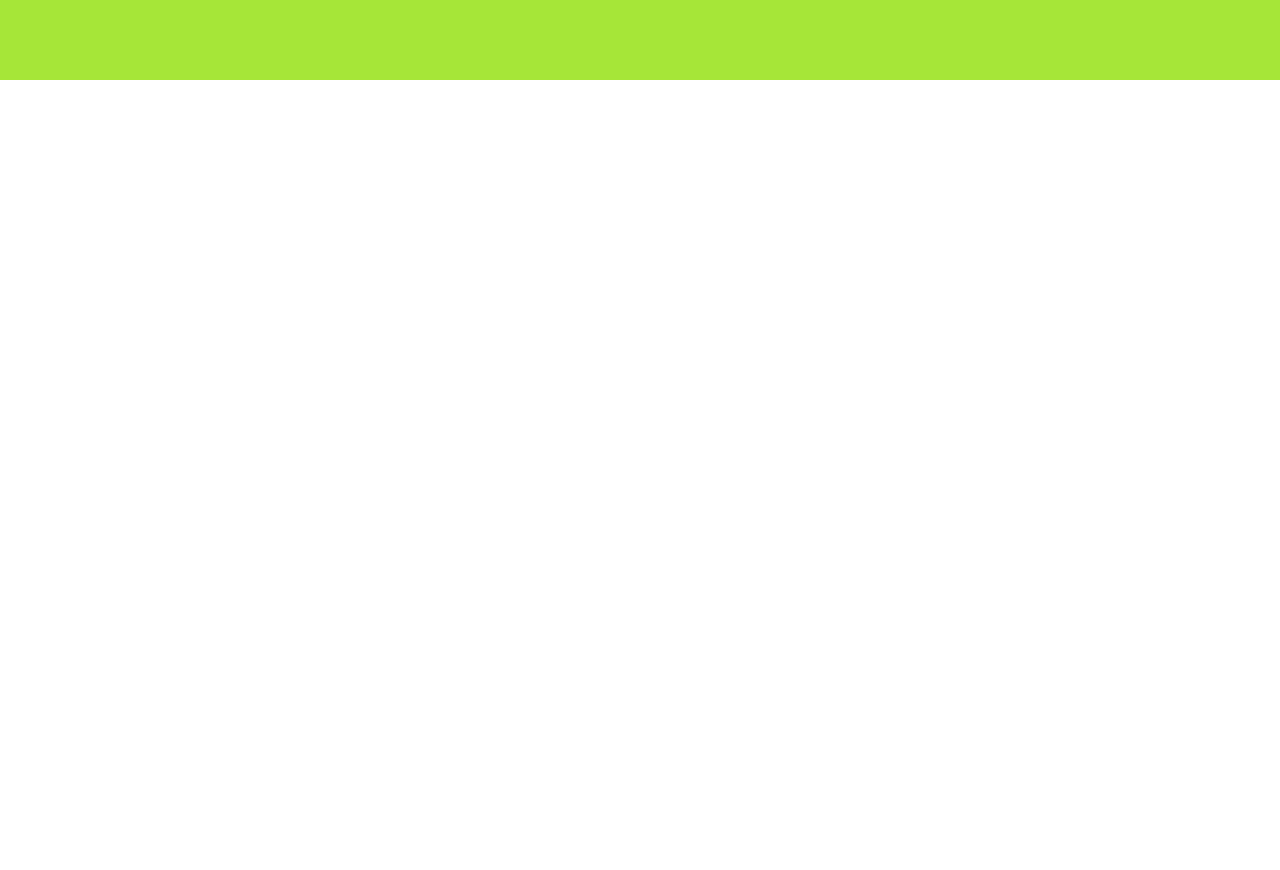
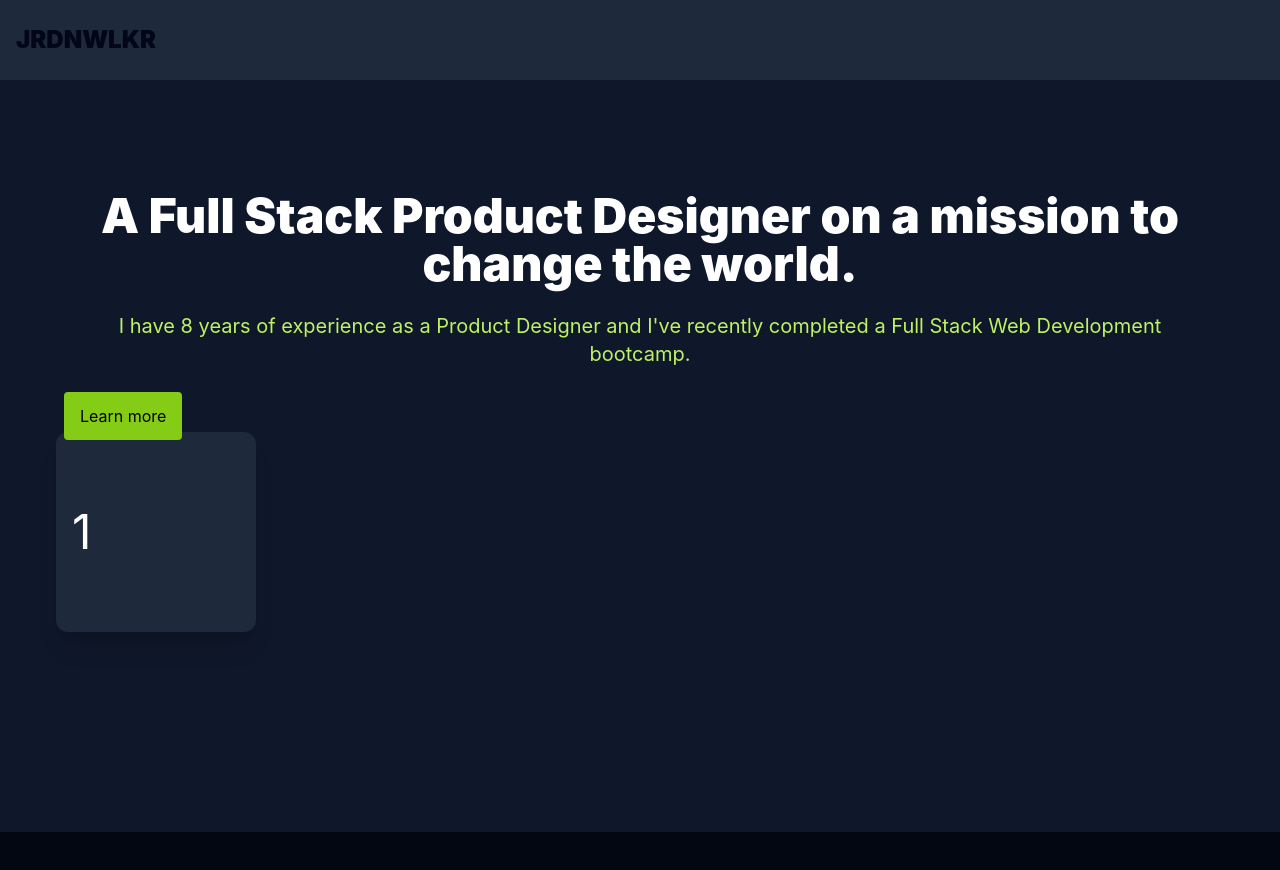
Before and after one commit to jrdnwlkr/portfolio-react, a React (Create React App) app: page / in a window 1280 px wide. Shown: the top 870 px of the page. Before the commit the page ends 800 px from the top, so only its background shows below. Built offline with nearby package versions, Linux system fonts and the light colour scheme.

Commit message:
added components and some styling

```diff
--- a/package.json
+++ b/package.json
@@ -35,5 +35,8 @@
       "last 1 firefox version",
       "last 1 safari version"
     ]
+  },
+  "devDependencies": {
+    "@tailwindcss/forms": "^0.5.6"
   }
 }
--- a/src/App.js
+++ b/src/App.js
@@ -1,11 +1,15 @@
 // import logo from './logo.svg';
 import './App.css';
-import Navbar from './components/Navbar';
+import Header from './components/Header';
+import Content from './components/Content';
+import Footer from './components/Footer';
 
 function App() {
   return (
     <div>
-      <Navbar />
+      <Header />
+      <Content />
+      <Footer />
     </div>
   );
 }
--- /dev/null
+++ b/src/components/About.jsx
@@ -0,0 +1,17 @@
+import React from 'react'
+
+const About = () => {
+    return (
+        <div className='w-full h-[200px] my-8 px-12'>
+            <p className='text-white text-center text-5xl font-black'>
+                A Full Stack Product Designer on a mission to change the world.
+            </p>
+            <p className='font-normal text-xl text-lime-300 text-center m-6'>
+                I have 8 years of experience as a Product Designer and I've recently completed a Full Stack Web Development bootcamp.
+            </p>
+            <button className='bg-lime-500 rounded px-4 py-3 mx-auto'>Learn more</button>
+        </div>
+    )
+}
+
+export default About
--- /dev/null
+++ b/src/components/Content.jsx
@@ -0,0 +1,13 @@
+import About from './About'
+import Project from './Project'
+
+const Content = () => {
+    return (
+        <div className='w-full mx-auto px-4 h-full flex-col min-h-screen py-[160px] bg-slate-900'>
+            <About></About>
+            <Project></Project>
+        </div>
+    )
+}
+
+export default Content
--- /dev/null
+++ b/src/components/Footer.jsx
@@ -0,0 +1,10 @@
+import React from 'react'
+
+const Footer = () => {
+    return (
+        <div className='mt-auto flex w-full h-[80px] justify-between items-center px-4 bg-gray-950'>
+        </div>
+    )
+}
+
+export default Footer
--- /dev/null
+++ b/src/components/Header.jsx
@@ -0,0 +1,11 @@
+import React from 'react'
+
+const Header = () => {
+    return (
+        <div className='fixed w-full h-[80px] flex justify-between items-center px-4 bg-slate-800'>
+            <p className='text-2xl font-black text-slate-950'>JRDNWLKR</p>
+        </div>
+    )
+}
+
+export default Header
--- a/src/components/Navbar.jsx
+++ /dev/null
@@ -1,10 +0,0 @@
-import React from 'react'
-
-const Navbar = () => {
-    return (
-        <div className='fixed w-full h-[80px] flex justify-between items-center px-4 bg-lime-400'>
-        </div>
-    )
-}
-
-export default Navbar
--- /dev/null
+++ b/src/components/Project.jsx
@@ -0,0 +1,11 @@
+import React from 'react'
+
+const Project = () => {
+    return (
+        <div className='shadow-xl rounded-xl w-[200px] h-[200px] flex justify-between items-center m-10 px-4 bg-slate-800 text-5xl'>
+            <p className='text-white text-center'>1</p>
+        </div>
+    )
+}
+
+export default Project
--- a/tailwind.config.js
+++ b/tailwind.config.js
@@ -6,5 +6,7 @@ module.exports = {
   theme: {
     extend: {},
   },
-  plugins: [],
+  plugins: [
+    require('@tailwindcss/forms'),
+  ],
 }
```
Also changed, not shown: 1 other file (tests, documents, lock files or other folders).
